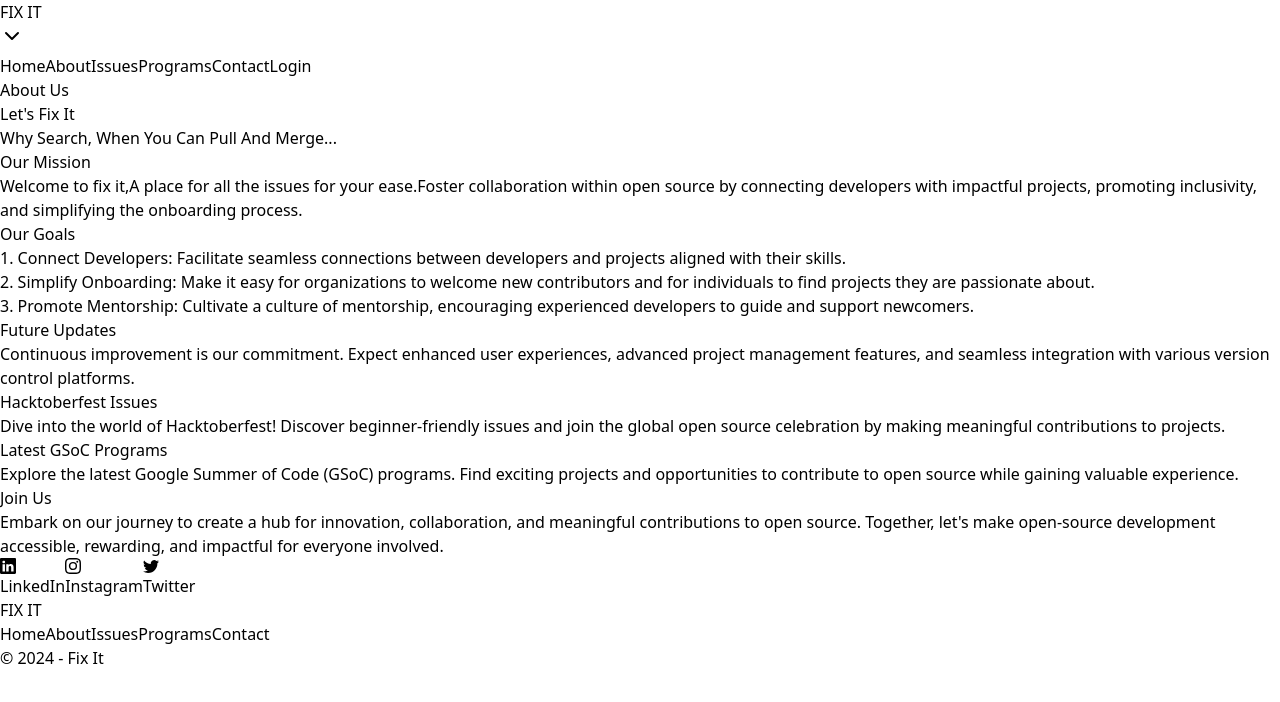
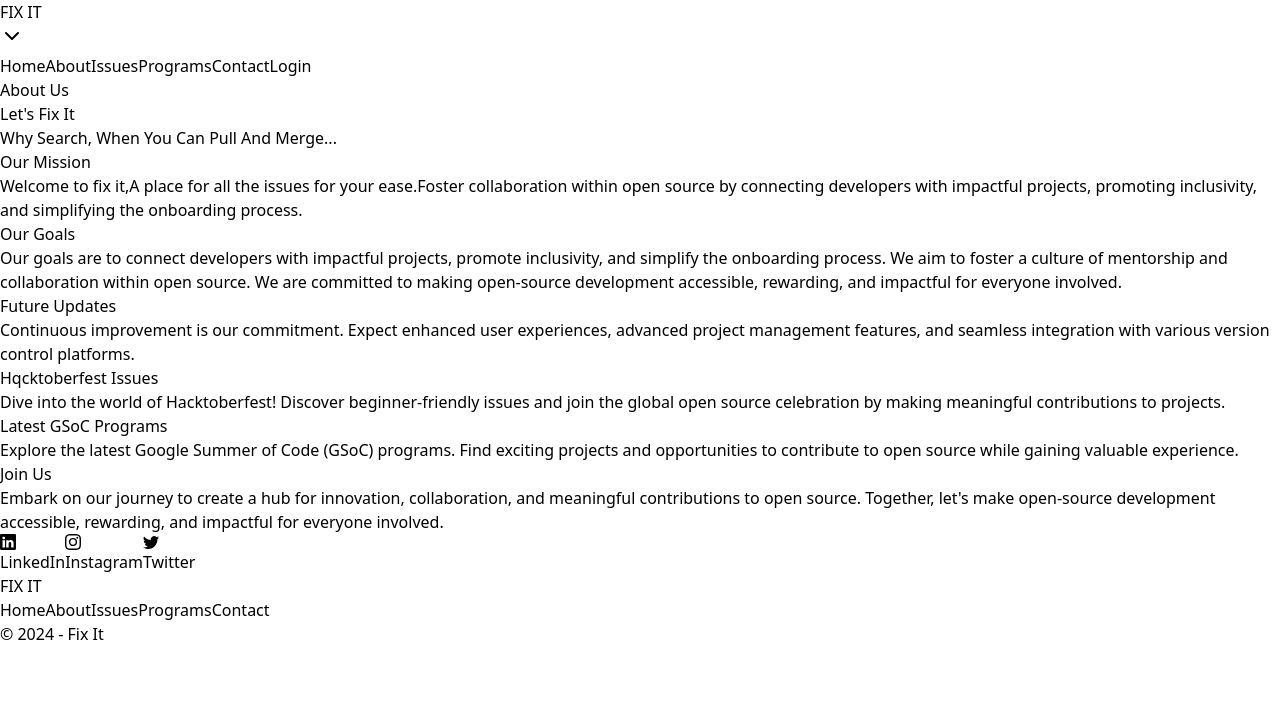
Before and after one commit to cbum-dev/Fix_It, a React (Vite) app: page /about in a window 1280 px wide. Shown: the top 702 px of the page. Built offline with nearby package versions, Linux system fonts and the light colour scheme; no server answers.

Commit message:
Component added

```diff
--- /dev/null
+++ b/src/Components/Dashboard.jsx
@@ -0,0 +1,14 @@
+// import React from 'react'
+
+function Dashboard({name,qCount,}) {
+  return (
+    <div className="border border-slate-700 rounded-xl p-4">
+        <div>
+            <h1 className="text-xl"><span className="text-2xl bold">Name : </span>{name}</h1>
+            <h1 className="text-xl"><span className="text-2xl bold">Questions Done : </span>{qCount}</h1>
+        </div>
+    </div>
+  )
+}
+
+export default Dashboard
--- a/src/Components/Description.jsx
+++ b/src/Components/Description.jsx
@@ -1,8 +1,6 @@
-import React from "react";
-
 function DescriptionCard({ title, description }) {
   return (
-    <div>
+    <div className="m-2">
       <div className="bg-zinc-900 rounded-lg py-6 md:px-6 px-4">
         <h1 className="text-2xl text-center text-blue-300  underline mb-2 md:text-3xl lg:text-4xl ">
           {title}
--- a/src/Pages/About/About.jsx
+++ b/src/Pages/About/About.jsx
@@ -7,7 +7,6 @@
       <h1 className="text-xl text-center md:text-3xl mb-4 font-mono">
         Why Search, When You Can Pull And Merge...
       </h1>
-
       <div className="border-b-2  border-b-slate-700 py-2 mb-2 border-t-2 border-t-slate-700">
         <DescriptionCard
           title={"Our Mission"}
@@ -15,69 +14,36 @@
             "Welcome to fix it,A place for all the issues for your ease.Foster collaboration within open source by connecting developers with impactful projects, promoting inclusivity, and simplifying the onboarding process."
           }
         />
-
-        <div className="bg-zinc-900 rounded-lg py-6 md:px-6 px-4 my-2">
-          <h1 className="text-xl text-center text-blue-300 underline mb-2 mt-2 md:text-3xl">
-            Our Goals
-          </h1>
-          <p className="text-center text-lg md:text-xl">
-            {" "}
-            1. Connect Developers: Facilitate seamless connections between
-            developers and projects aligned with their skills.
-            <br />
-            2. Simplify Onboarding: Make it easy for organizations to welcome
-            new contributors and for individuals to find projects they are
-            passionate about.
-            <br />
-            3. Promote Mentorship: Cultivate a culture of mentorship,
-            encouraging experienced developers to guide and support newcomers.
-          </p>
-        </div>
-        {/* <DescriptionCard title={"Future Updates"} /> */}
-        <div className="bg-zinc-900  rounded-lg py-6 md:px-6 px-4 my-2">
-          <h1 className="text-xl text-center text-blue-300 underline mb-2 mt-2 md:text-3xl">
-            Future Updates
-          </h1>
-          <p className="text-center text-lg md:text-xl">
-            Continuous improvement is our commitment. Expect enhanced user
-            experiences, advanced project management features, and seamless
-            integration with various version control platforms.{" "}
-          </p>
-        </div>
-        <div className="md:grid grid-cols-2 gap-2">
-          <div className="bg-zinc-900 rounded-lg py-6 md:px-6 px-4 my-2">
-            <h1 className="text-xl text-blue-300 underline text-center mb-2 mt-2 md:text-3xl">
-              Hacktoberfest Issues
-            </h1>
-            <p className="text-center text-lg md:text-xl">
-              Dive into the world of Hacktoberfest! Discover beginner-friendly
-              issues and join the global open source celebration by making
-              meaningful contributions to projects.
-            </p>
-          </div>
-          <div className="bg-zinc-900 rounded-lg py-6 md:px-6 px-4 my-2">
-            <h1 className="text-xl text-blue-300 underline text-center mb-2 mt-2 md:text-3xl">
-              Latest GSoC Programs
-            </h1>
-            <p className="text-center text-lg md:text-xl">
-              Explore the latest Google Summer of Code (GSoC) programs. Find
-              exciting projects and opportunities to contribute to open source
-              while gaining valuable experience.
-            </p>
-          </div>
-        </div>
-
-        <div className="bg-zinc-900 rounded-lg py-6 md:px-6 px-4 my-2">
-          <h1 className="text-xl text-blue-300 underline text-center mb-2 mt-2 md:text-3xl">
-            Join Us
-          </h1>
-          <p className="text-center text-lg md:text-xl">
-            Embark on our journey to create a hub for innovation, collaboration,
-            and meaningful contributions to open source. Together, let's make
-            open-source development accessible, rewarding, and impactful for
-            everyone involved.
-          </p>
-        </div>
+        <DescriptionCard
+          title={"Our Goals"}
+          description={
+            "Our goals are to connect developers with impactful projects, promote inclusivity, and simplify the onboarding process. We aim to foster a culture of mentorship and collaboration within open source. We are committed to making open-source development accessible, rewarding, and impactful for everyone involved."
+          }
+        />
+        <DescriptionCard
+          title={"Future Updates"}
+          description={
+            "Continuous improvement is our commitment. Expect enhanced user experiences, advanced project management features, and seamless integration with various version control platforms."
+          }
+        />
+        <DescriptionCard
+          title={"Hqcktoberfest Issues"}
+          description={
+            "Dive into the world of Hacktoberfest! Discover beginner-friendly issues and join the global open source celebration by making meaningful contributions to projects."
+          }
+        />
+        <DescriptionCard
+          title={"Latest GSoC Programs"}
+          description={
+            "Explore the latest Google Summer of Code (GSoC) programs. Find exciting projects and opportunities to contribute to open source while gaining valuable experience."
+          }
+        />
+        <DescriptionCard
+          title={"Join Us"}
+          description={
+            "Embark on our journey to create a hub for innovation, collaboration, and meaningful contributions to open source. Together, let's make open-source development accessible, rewarding, and impactful for everyone involved."
+          }
+        />
       </div>
     </div>
   );
--- a/src/Pages/Issues/Issues.jsx
+++ b/src/Pages/Issues/Issues.jsx
@@ -1,11 +1,10 @@
-import { useEffect, useState } from "react";
+import { useEffect, useState, useCallback } from "react";
 import { Link } from "react-router-dom";
 import { SaveFill } from "react-bootstrap-icons";
 import { databases, DATABASE_ID, COLLECTION_ID_SAVEDISSUE } from "../../config";
 import { ID, Permission, Role } from "appwrite";
 import { useAuth } from "../../utils/AuthContext";
 const debounce = (func, delay) => {
-  // import client from "../../config";
 
   let timeoutId;
   return function (...args) {
@@ -137,14 +136,14 @@
       fetchData(searchTerm.trim());
     }
   };
-  const handleSearchDebounced = (event) => {
+  const handleSearchDebounced = useCallback((event) => {
     if (
       event.key === "Enter" ||
       (event.keyCode === 13 && searchTerm.trim() !== "")
     ) {
       debouncedFetchOrg(searchTerm.trim(), setBio, setName);
     }
-  };
+  }, [debouncedFetchOrg, searchTerm, setBio, setName]);
   const handleLabelChange = (label) => {
     setSelectedLabel(label);
     fetchData(searchTerm, label);
@@ -222,7 +221,6 @@
             </select>
           </div>
         ))} */}
-{/*
         <div className="flex justify-center m-6 text-black">
           <select
             value={selectedLabel}
@@ -243,8 +241,9 @@
             <option value="docs">Docs</option>
             <option value="funcselecttions">Functions</option>
           </select>
+        </div>
           {/* <button className="px-6 border-2 mx-2 bg-slate-300 rounded-lg ">Save</button> */}
-
+{/*
         {label.length > 0 && (
           <div key={label[0].id} className="flex justify-center m-6 text-black">
               <select
@@ -258,9 +257,8 @@
                   </option>
                 ))}
               </select>
-            {/* <button className="px-6 border-2 mx-2 bg-slate-300 rounded-lg ">Save</button> */}
           </div>
-        )}
+        )} */}
 
         <div className="grid grid-cols-1 lg:grid-cols-2 gap-4">
           {loading ? (
--- a/src/Pages/Issues/SavedIssue.jsx
+++ b/src/Pages/Issues/SavedIssue.jsx
@@ -3,6 +3,7 @@
   databases,
   DATABASE_ID,
   COLLECTION_ID_SAVEDISSUE,
+  COLLECTION_ID_USERS,
 } from "../../config";
 import { Query } from "appwrite";
 import { Check } from "react-bootstrap-icons";
@@ -15,18 +16,24 @@
 
   useEffect(() => {
     getIssues();
+    getUser();
     const unsubscribe = client.subscribe(
       `database.${DATABASE_ID}.collections.${COLLECTION_ID_SAVEDISSUE}.documents`,
       (response) => {
         console.log("subscribe", response);
       }
     );
+
     console.log("unsubscribe", unsubscribe);
     return () => {
       unsubscribe();
     };
+
   }, [done]);
-
+    const getUser = async () => {
+      const response = await databases.listDocuments(DATABASE_ID, COLLECTION_ID_USERS);
+      console.log(response.documents[0].question_counter);
+    }
   const getIssues = async () => {
     const response = await databases.listDocuments(
       DATABASE_ID,
--- /dev/null
+++ b/src/Pages/Team/Team.jsx
@@ -0,0 +1,13 @@
+import Dashboard from "../../Components/Dashboard"
+function Team() {
+  return (
+    <div className="text-white">
+        <div>
+            <h1>Team Profile Dashboard</h1>
+            <Dashboard name={"hi"} qCount={12}/>
+        </div>
+    </div>
+  )
+}
+
+export default Team
--- a/src/main.jsx
+++ b/src/main.jsx
@@ -10,6 +10,7 @@
 import Login from "./Auth/Login.jsx";
 import Registration from "./Auth/Register.jsx";
 import SavedIssue from "./Pages/Issues/SavedIssue.jsx";
+import Team from "./Pages/Team/Team.jsx";
 import Dashboard from "./Pages/HomePage/Dashboard.jsx";
 import { AuthProvider } from "./utils/AuthContext.jsx";
 import {BrowserRouter as Router, Routes, Route } from "react-router-dom";
@@ -22,6 +23,7 @@
       <Navbar />
       <Routes>
         <Route path="/dashboard" element={<Dashboard />} />
+        <Route path="/team" element={<Team />} />
         <Route path="/login" element={<Login />} />
         <Route path="/" element={<Hero />} />
         <Route path="/issues" element={<Issues />} />
```
Also changed, not shown: src/Pages/Contact/Contact.jsx (+19 -59 lines).
